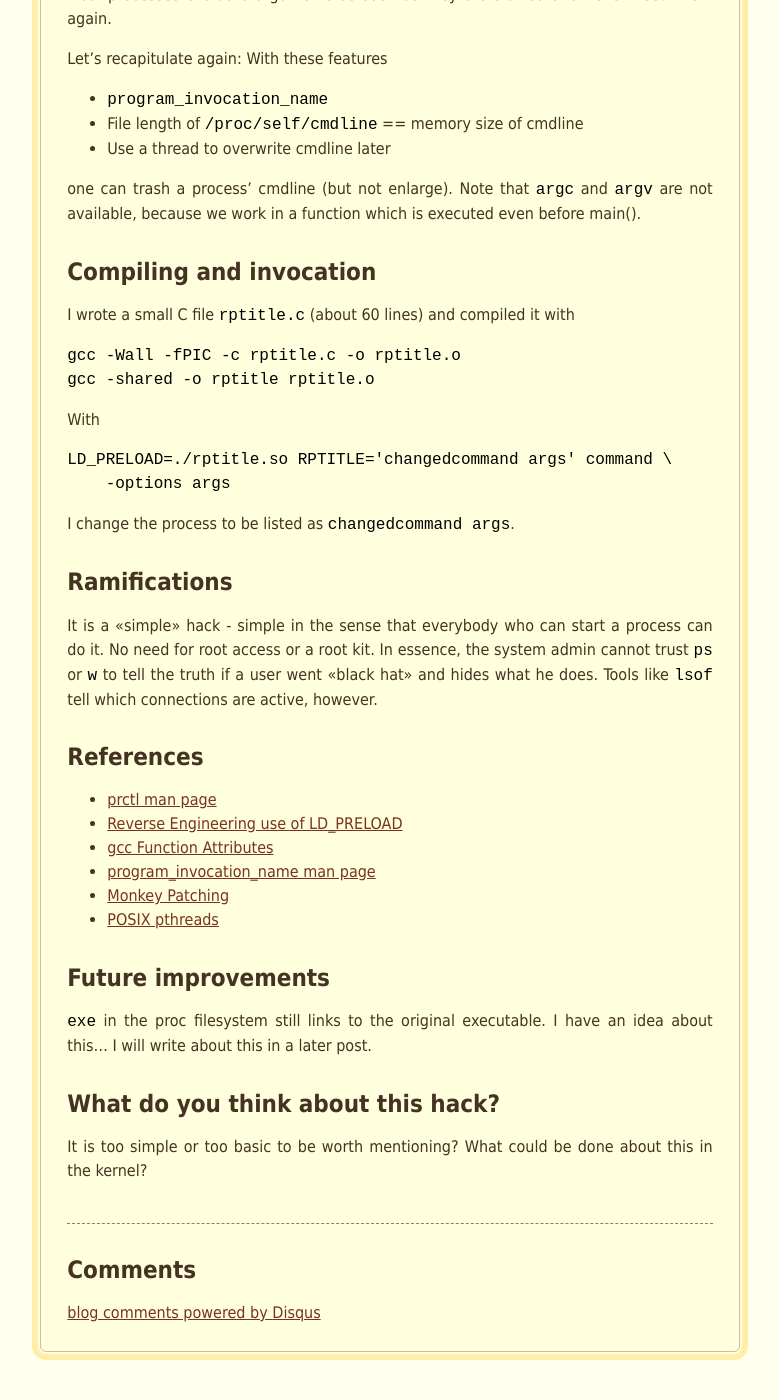
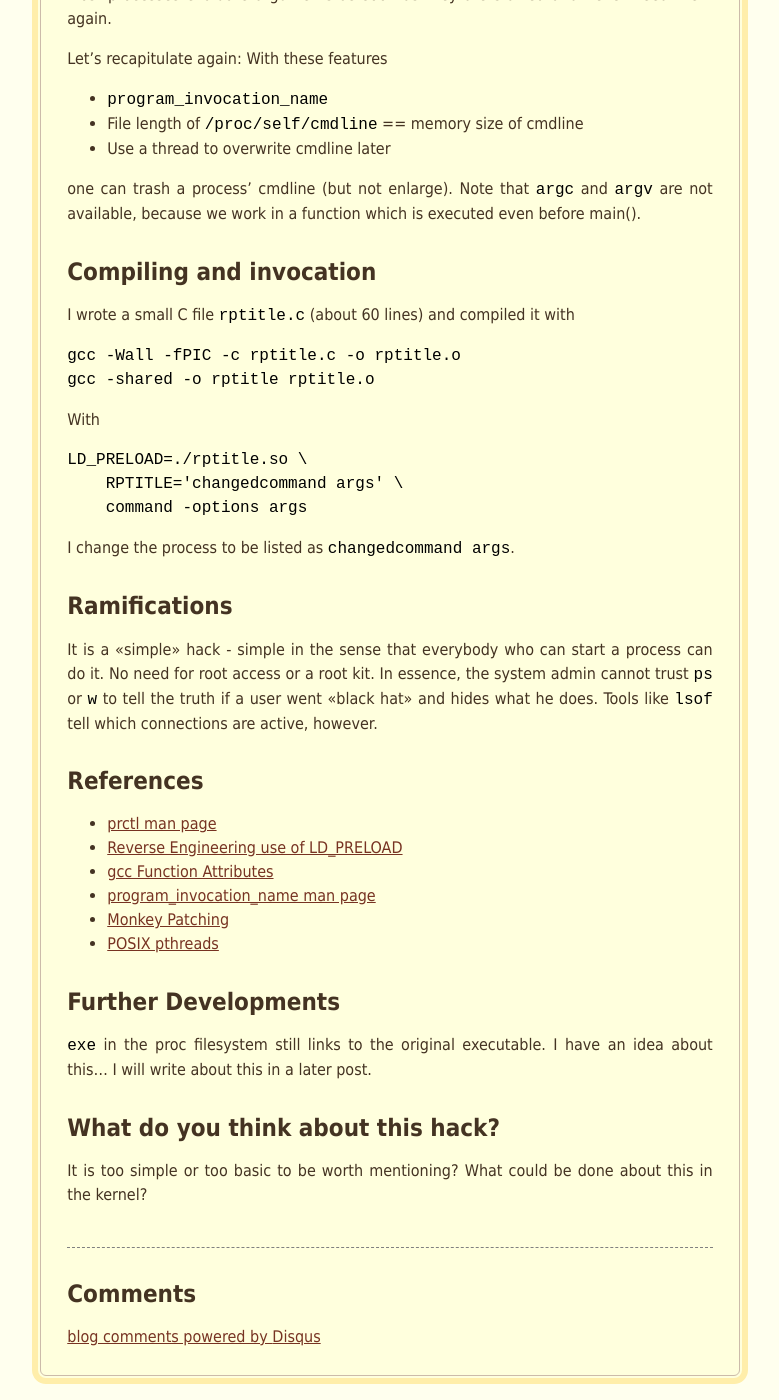
Before and after one commit to nalply/nalply.github.com, a Jekyll site: the page built from _posts/2010-08-23-disguise-linux-process.markdown, in a window 1280 px wide and 1400 px high, scrolled down 1479 px. Shown: the whole window, without its empty margins (250-1029 px from the left). Built offline with Jekyll 4.4.1, drawn with Linux system fonts in a browser that asks for light colours; comment, search, counter and statistics services are not loaded; before the commit the page ends 2855 px from its top, so only the background shows below that.

Commit message:
word wrap

```diff
--- a/_posts/2010-08-23-disguise-linux-process.markdown
+++ b/_posts/2010-08-23-disguise-linux-process.markdown
@@ -92,8 +92,9 @@ I wrote a small C file `rptitle.c` (about 60 lines) and compiled it with
 
 With
 
-    LD_PRELOAD=./rptitle.so RPTITLE='changedcommand args' command \
-        -options args
+    LD_PRELOAD=./rptitle.so \
+        RPTITLE='changedcommand args' \
+        command -options args
 
 I change the process to be listed as `changedcommand args`.
 
@@ -117,7 +118,7 @@ are active, however.
 - [POSIX pthreads][pt]
 
 
-##Future improvements
+##Further Developments
 
 `exe` in the proc filesystem still links to the original executable. I have
 an idea about this... I will write about this in a later post.
```
